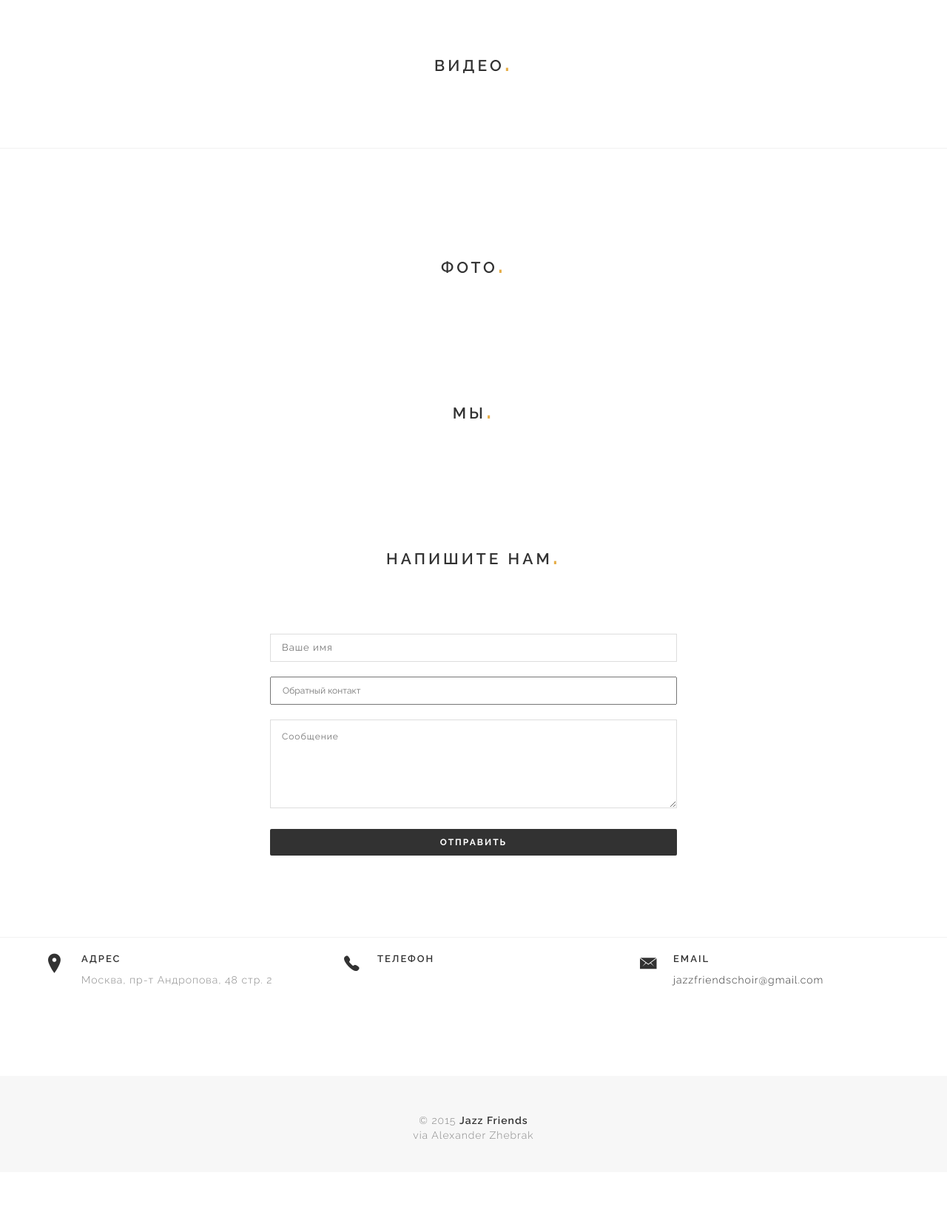
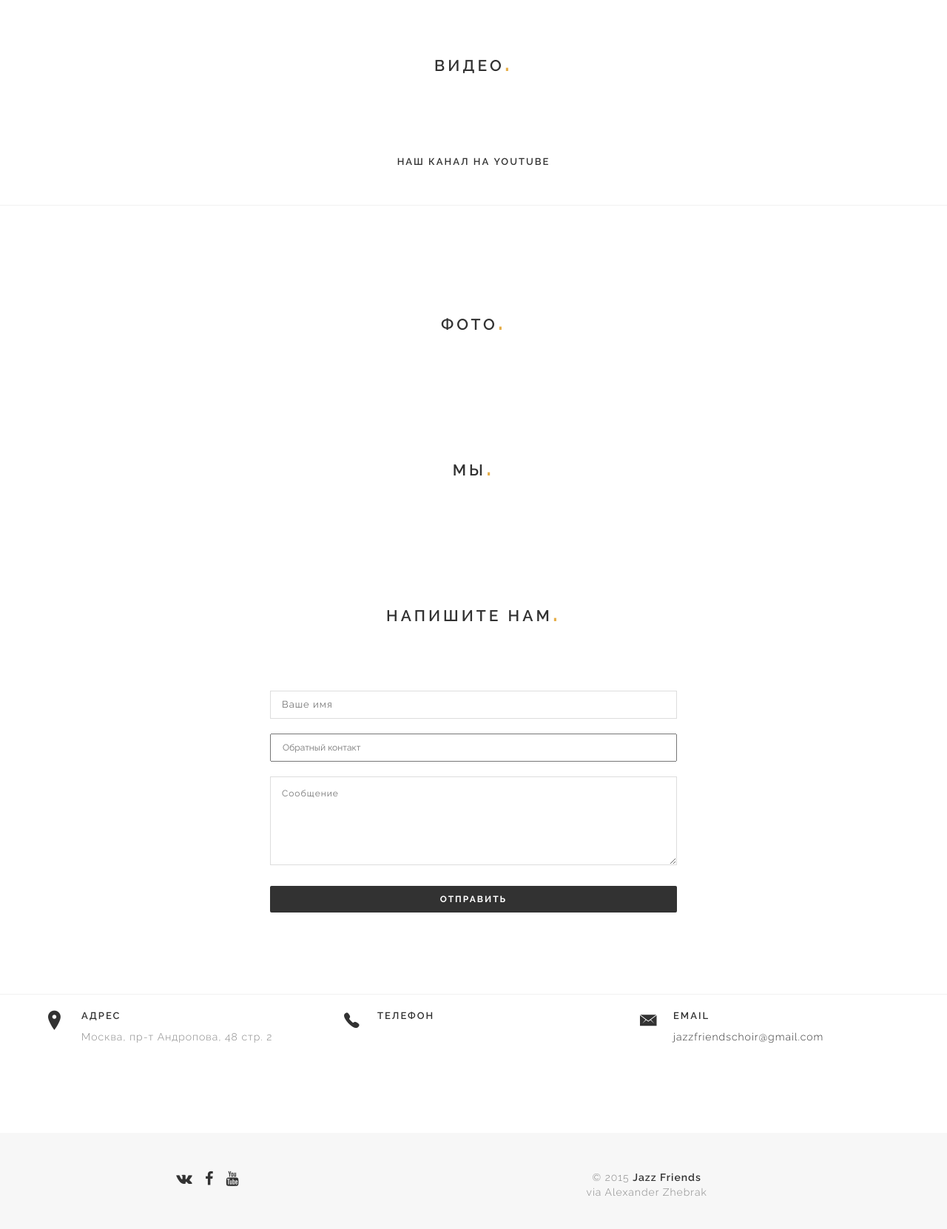
Before and after one commit to zhebrak/jazzfriends, a Django app: template templates/index.html in a window 1280 px wide. Shown: the part 1425-3087 px from the top of the page at 74% size. Before the commit the page ends 2966 px from the top, so only its background shows below. Run offline with Django 3.2, Linux system fonts and the light colour scheme; the template is opened without the code that fills it, so the values that code supplies are empty; some libraries are stand-ins or nearby versions; some web fonts are replaced.

Commit message:
social links

```diff
--- a/jazz/views.py
+++ b/jazz/views.py
@@ -21,16 +21,11 @@ def index(request):
     photo_list = Attachment.objects.filter(group="photo").order_by('?')
     video_list = Video.objects.order_by('?')[:3]
 
-    concert_item_width = None
-    if concert_list:
-        concert_item_width = int(100.0 / len(concert_list)) - 5  # please move it to js...
-
     context = {
         'concert_list': concert_list,
         'singers_list': singers_list,
         'photo_list': photo_list,
         'video_list': video_list,
-        'concert_item_width': concert_item_width,
         'phone_list': settings.PHONE_LIST
     }
 
--- a/static/script.js
+++ b/static/script.js
@@ -31,4 +31,11 @@ $(document).ready(function(){
        photoCarousel.trigger('owl.next');
     });
 
+    var concerts = $('.concert-item');
+    if ( concerts.length ) {
+        console.log(100 / concerts.length - 5);
+        concerts.css('width', 100 / concerts.length - 5 + '%');
+    }
+
+
 });
--- a/static/style.css
+++ b/static/style.css
@@ -104,3 +104,7 @@
 .footer {
     padding-top: 50px;
 }
+
+.youtube-channel {
+    margin-top: 50px;
+}
--- a/templates/index.html
+++ b/templates/index.html
@@ -201,7 +201,7 @@
                 <div class="container text-center">
                     <h3>Концерты</h3>
                     {% for concert in concert_list %}
-                        <div class="concert-item" style="width: {{ concert_item_width }}%;">
+                        <div class="concert-item">
                             <div class="concert-info-block">
                                 <div class="concert-time">
                                     <h4>{{ concert.show_time|date:"d / m / H:i" }}</h4>
@@ -246,6 +246,9 @@
                             </div>
                         </div>
                     {% endfor %}
+                </div>
+                <div class="youtube-channel">
+                    <h6><a target="_blank" href="https://youtube.com/channel/UCgGUvVey6OVSkKxu0YVj8UQ/">Наш канал на YouTube</a></h6>
                 </div>
             </div>
         </section>
@@ -377,6 +380,13 @@
 
         <!-- FOOTER -->
         <footer class="footer">
+            <div class="col-md-3 col-md-offset-2 col-sm-4 col-xs-12">
+                <ul class="social">
+                    <li><a target="_blank" href="https://vk.com/jazzfriendschoir"><i class="fa fa-vk"></i></a></li>
+                    <li><a target="_blank" href="https://www.facebook.com/jazzfriendschoir/"><i class="fa fa-facebook"></i></a></li>
+                    <li><a target="_blank" href="https://youtube.com/channel/UCgGUvVey6OVSkKxu0YVj8UQ/"><i class="fa fa-youtube"></i></a></li>
+                </ul>
+            </div>
 
             <!-- Copyright Bar -->
             <section class="copyright">
```
